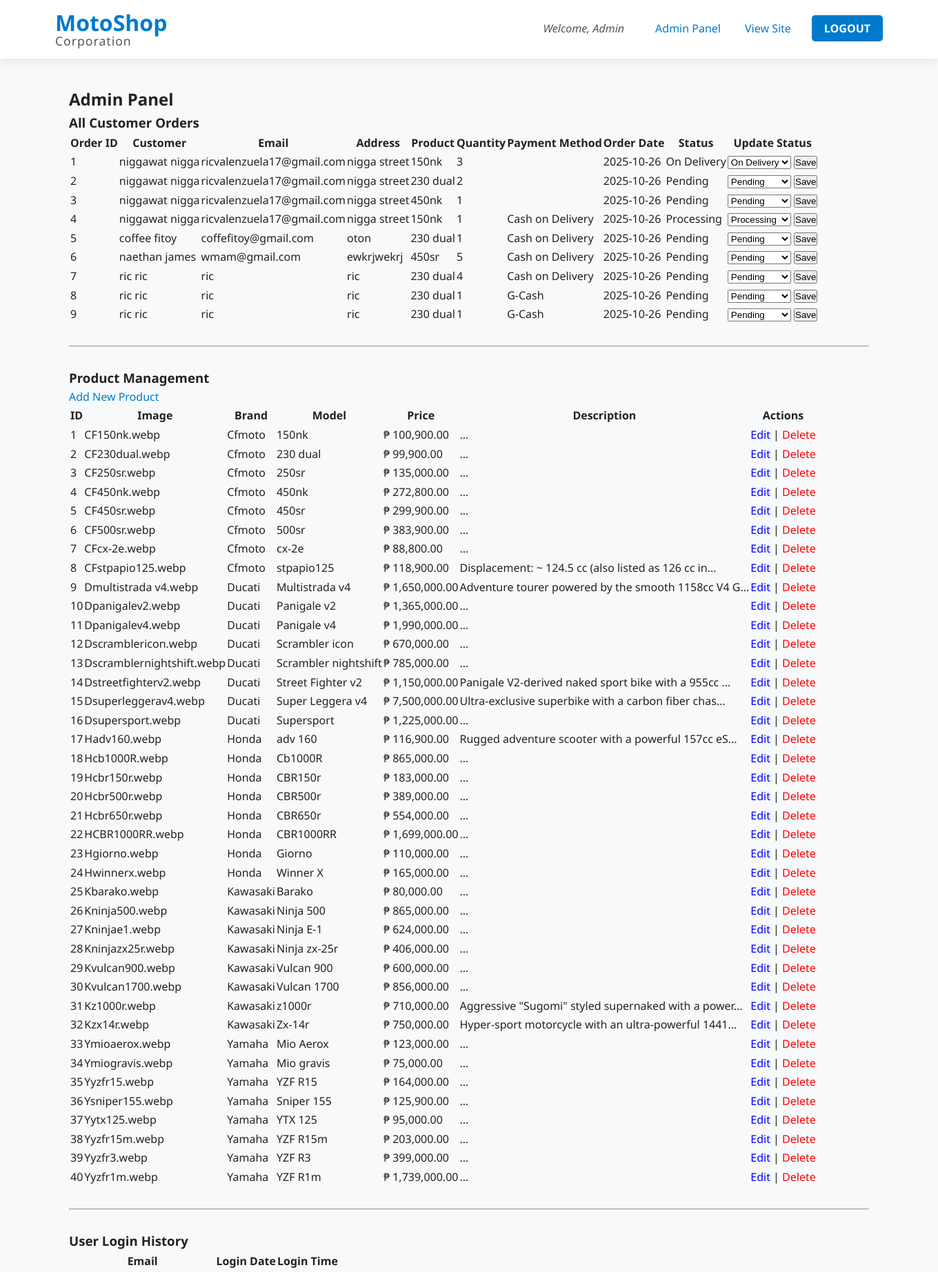
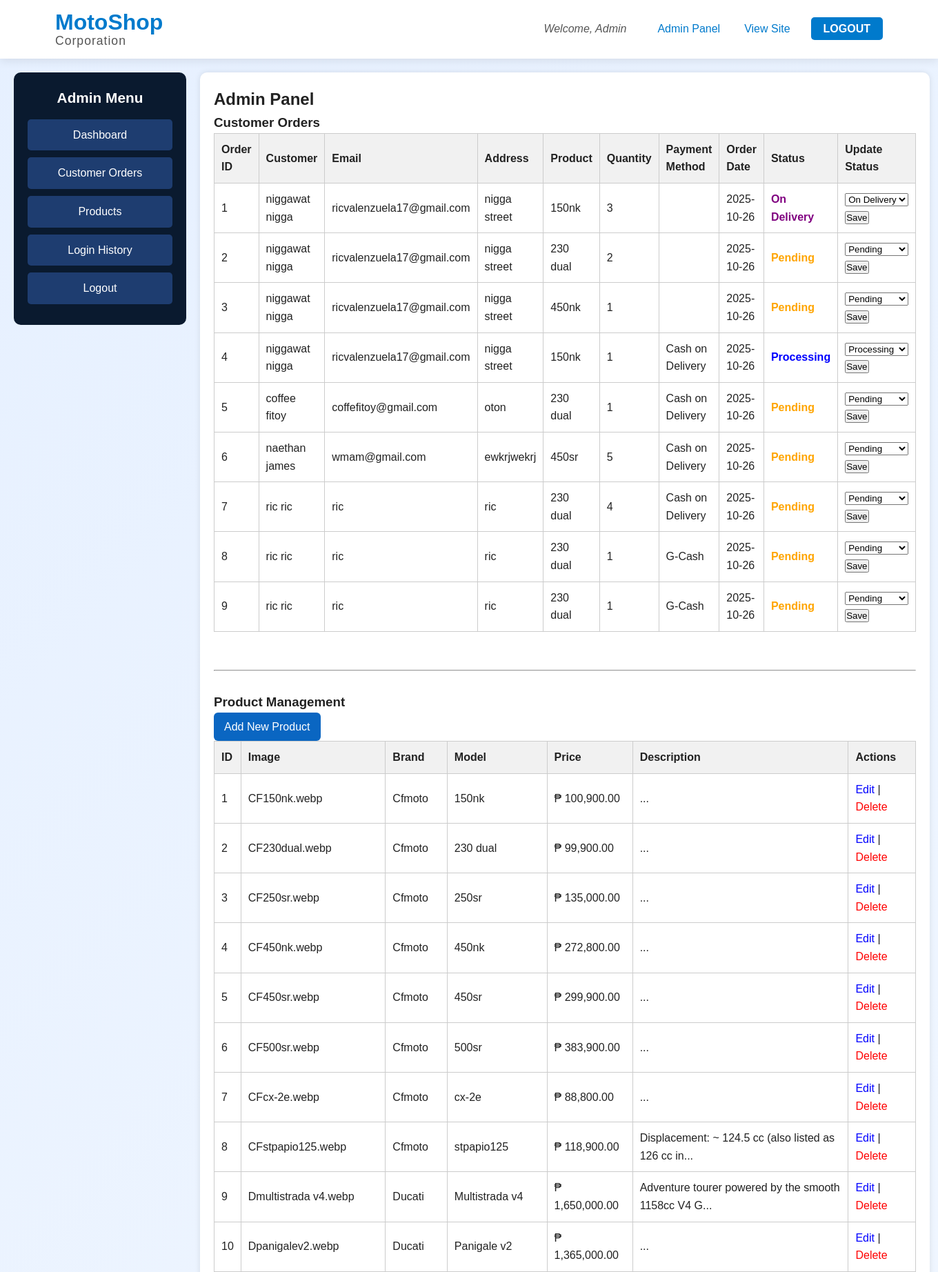
Before and after one commit to ricvalenzuelaa/MotoShops, a PHP site: page /admin_panel.php in a window 1360 px wide. Shown: the top 1844 px of the page at 69% size. Run offline with PHP 8.4, Linux system fonts and the light colour scheme; a user stored in the database is signed in; data comes from the database, SQL or seed files in the repository.

Commit message:
Add files via upload

```diff
--- a/admin_panel.php
+++ b/admin_panel.php
@@ -8,16 +8,129 @@ if (!isset($_SESSION['adminID'])) {
 }
 ?>
 
-<div class="container">
+<style>
+    body {
+    font-family: Arial, sans-serif;
+    background: linear-gradient(135deg, #e6f0ff, #f9fcff);
+    margin: 0;
+    padding: 0;
+    }
+
+    .two-column-wrapper {
+    display: grid;
+    grid-template-columns: 250px 1fr;
+    gap: 20px;
+    margin: 20px;
+    align-items: start;
+    }
+
+    .sidebar {
+    background: #0a1a2f;
+    color: #fff;
+    padding: 20px;
+    border-radius: 10px;
+    height: ;
+    }
+
+    .sidebar h3 {
+    margin-bottom: 15px;
+    text-align: center;
+    font-size: 1.3rem;
+    }
+
+    .sidebar a {
+    display: block;
+    color: #fff;
+    text-decoration: none;
+    padding: 10px;
+    border-radius: 5px;
+    margin-bottom: 10px;
+    background: #1e3d70;
+    text-align: center;
+    transition: 0.3s;
+    }
+
+    .sidebar a:hover {
+    background: #355fa8;
+    }
+
+.main-content {
+  background: #fff;
+  border-radius: 10px;
+  padding: 20px;
+  box-shadow: 0 0 8px rgba(0,0,0,0.1);
+}
+
+table {
+  width: 100%;
+  border-collapse: collapse;
+  margin-bottom: 25px;
+}
+
+table, th, td {
+  border: 1px solid #ccc;
+}
+
+th, td {
+  padding: 10px;
+  text-align: left;
+}
+
+th {
+  background: #f1f1f1;
+}
+
+.status-Pending { color: orange; font-weight: bold; }
+.status-Processing { color: blue; font-weight: bold; }
+.status-On-Delivery { color: purple; font-weight: bold; }
+.status-Delivered { color: green; font-weight: bold; }
+
+.form-btn {
+  background: #0a66c2;
+  color: #fff;
+  padding: 8px 15px;
+  border-radius: 6px;
+  text-decoration: none;
+  display: inline-block;
+}
+
+.form-btn:hover {
+  background: #084a8b;
+}
+
+@media (max-width: 768px) {
+  .two-column-wrapper {
+    grid-template-columns: 1fr;
+  }
+}
+</style>
+
+<div class="two-column-wrapper">
+  <!-- Sidebar -->
+  <aside class="sidebar">
+    <h3>Admin Menu</h3>
+    <a href="admin_panel.php">Dashboard</a>
+    <a href="#orders">Customer Orders</a>
+    <a href="#products">Products</a>
+    <a href="#logins">Login History</a>
+    <a href="logout.php">Logout</a>
+  </aside>
+
+  <!-- Main Content -->
+  <section class="main-content">
     <h2>Admin Panel</h2>
 
-    <h3>All Customer Orders</h3>
-    <?php
-    if (isset($_GET['status_success'])) {
-        echo "<p style='color: green; background: #e0ffe0; padding: 10px; border: 1px solid green;'>Order status updated successfully!</p>";
-    }
-    ?>
-    <div style="overflow-x: auto;"> <table>
+    <!-- Customer Orders -->
+    <h3 id="orders">Customer Orders</h3>
+
+    <?php if (isset($_GET['status_success'])): ?>
+      <p style="color: green; background: #e0ffe0; padding: 10px; border: 1px solid green;">
+        Order status updated successfully!
+      </p>
+    <?php endif; ?>
+
+    <div style="overflow-x:auto;">
+      <table>
         <thead>
           <tr>
             <th>Order ID</th>
@@ -26,15 +139,16 @@ if (!isset($_SESSION['adminID'])) {
             <th>Address</th>
             <th>Product</th>
             <th>Quantity</th>
-                <th>Payment Method</th> <th>Order Date</th>
+            <th>Payment Method</th>
+            <th>Order Date</th>
             <th>Status</th>
             <th>Update Status</th>
           </tr>
         </thead>
         <tbody>
           <?php
-            // Updated query to include PaymentMethod
-            $sql_orders = "SELECT o.OrderID, u.FirstName, u.LastName, u.Email, u.Address,
+          $sql_orders = "
+            SELECT o.OrderID, u.FirstName, u.LastName, u.Email, u.Address,
                    p.productModel, o.OrderQuantity, o.PaymentMethod, o.OrderDate, o.OrderStatus
             FROM orders o
             JOIN users u ON o.userID = u.userID
@@ -43,49 +157,47 @@ if (!isset($_SESSION['adminID'])) {
 
           $result_orders = $conn->query($sql_orders);
 
-            if ($result_orders->num_rows > 0) {
-                while ($row = $result_orders->fetch_assoc()) {
+          if ($result_orders->num_rows > 0):
+              while ($row = $result_orders->fetch_assoc()):
                   $status_class = "status-" . str_replace(' ', '-', $row['OrderStatus']);
-                    echo "<tr>";
-                    echo "<td>" . $row['OrderID'] . "</td>";
-                    echo "<td>" . $row['FirstName'] . " " . $row['LastName'] . "</td>";
-                    echo "<td>" . $row['Email'] . "</td>";
-                    echo "<td>" . $row['Address'] . "</td>";
-                    echo "<td>" . $row['productModel'] . "</td>";
-                    echo "<td>" . $row['OrderQuantity'] . "</td>";
-                    echo "<td>" . $row['PaymentMethod'] . "</td>"; // NEW
-                    echo "<td>" . $row['OrderDate'] . "</td>";
-                    echo "<td class='" . $status_class . "'>" . $row['OrderStatus'] . "</td>";
-
-                    // --- Editable Status Form ---
-                    echo "<td>
-                            <form action='update_status.php' method='POST' class='status-form'>
-                                <input type='hidden' name='OrderID' value='" . $row['OrderID'] . "'>
-                                <select name='OrderStatus'>
-                                    <option value='Pending' " . ($row['OrderStatus'] == 'Pending' ? 'selected' : '') . ">Pending</option>
-                                    <option value='Processing' " . ($row['OrderStatus'] == 'Processing' ? 'selected' : '') . ">Processing</option>
-                                    <option value='On Delivery' " . ($row['OrderStatus'] == 'On Delivery' ? 'selected' : '') . ">On Delivery</option>
-                                    <option value='Delivered' " . ($row['OrderStatus'] == 'Delivered' ? 'selected' : '') . ">Delivered</option>
+          ?>
+          <tr>
+            <td><?= $row['OrderID'] ?></td>
+            <td><?= $row['FirstName'] . " " . $row['LastName'] ?></td>
+            <td><?= $row['Email'] ?></td>
+            <td><?= $row['Address'] ?></td>
+            <td><?= $row['productModel'] ?></td>
+            <td><?= $row['OrderQuantity'] ?></td>
+            <td><?= $row['PaymentMethod'] ?></td>
+            <td><?= $row['OrderDate'] ?></td>
+            <td class="<?= $status_class ?>"><?= $row['OrderStatus'] ?></td>
+            <td>
+              <form action="update_status.php" method="POST" class="status-form">
+                <input type="hidden" name="OrderID" value="<?= $row['OrderID'] ?>">
+                <select name="OrderStatus">
+                  <option value="Pending" <?= $row['OrderStatus']=='Pending'?'selected':'' ?>>Pending</option>
+                  <option value="Processing" <?= $row['OrderStatus']=='Processing'?'selected':'' ?>>Processing</option>
+                  <option value="On Delivery" <?= $row['OrderStatus']=='On Delivery'?'selected':'' ?>>On Delivery</option>
+                  <option value="Delivered" <?= $row['OrderStatus']=='Delivered'?'selected':'' ?>>Delivered</option>
                 </select>
-                                <button type='submit'>Save</button>
+                <button type="submit">Save</button>
               </form>
-                          </td>";
-
-                    echo "</tr>";
-                }
-            } else {
-                echo "<tr><td colspan='10'>No orders found.</td></tr>"; // Colspan updated
-            }
-            ?>
+            </td>
+          </tr>
+          <?php endwhile; else: ?>
+            <tr><td colspan="10">No orders found.</td></tr>
+          <?php endif; ?>
         </tbody>
       </table>
     </div>
 
-    <hr style="margin: 30px 0;">
+    <hr style="margin:30px 0;">
 
-    <h3>Product Management</h3>
-    <a href="add_product.php" class="form-btn" style="text-decoration: none; margin-bottom: 15px;">Add New Product</a>
-    <div style="overflow-x: auto;">
+    <!-- Product Management -->
+    <h3 id="products">Product Management</h3>
+    <a href="add_product.php" class="form-btn">Add New Product</a>
+
+    <div style="overflow-x:auto;">
       <table>
         <thead>
           <tr>
@@ -103,35 +215,35 @@ if (!isset($_SESSION['adminID'])) {
           $sql_products = "SELECT * FROM products ORDER BY productID ASC";
           $result_products = $conn->query($sql_products);
 
-            if ($result_products->num_rows > 0) {
-                while ($row = $result_products->fetch_assoc()) {
-                    echo "<tr>";
-                    echo "<td>" . $row['productID'] . "</td>";
-                    echo "<td>" . $row['productimage'] . "</td>";
-                    echo "<td>" . $row['BrandName'] . "</td>";
-                    echo "<td>" . $row['productModel'] . "</td>";
-                    echo "<td>" . "₱ " . number_format($row['Price'], 2) . "</td>";
-                    echo "<td>" . substr($row['productDescription'], 0, 50) . "...</td>";
-                    echo "<td>";
-                    echo "<a href='edit_product.php?product_id=" . $row['productID'] . "' style='color:blue;'>Edit</a> | ";
-                    echo "<a href='delete_product.php?product_id=" . $row['productID'] . "'
-                           onclick='return confirm(\"Are you sure you want to delete this product AND all associated orders?\");'
-                           style='color:red;'>Delete</a>";
-                    echo "</td>";
-                    echo "</tr>";
-                }
-            } else {
-                echo "<tr><td colspan='7'>No products found.</td></tr>";
-            }
+          if ($result_products->num_rows > 0):
+              while ($row = $result_products->fetch_assoc()):
           ?>
+          <tr>
+            <td><?= $row['productID'] ?></td>
+            <td><?= $row['productimage'] ?></td>
+            <td><?= $row['BrandName'] ?></td>
+            <td><?= $row['productModel'] ?></td>
+            <td>₱ <?= number_format($row['Price'], 2) ?></td>
+            <td><?= substr($row['productDescription'], 0, 50) ?>...</td>
+            <td>
+              <a href="edit_product.php?product_id=<?= $row['productID'] ?>" style="color:blue;">Edit</a> |
+              <a href="delete_product.php?product_id=<?= $row['productID'] ?>"
+                 onclick="return confirm('Are you sure you want to delete this product AND all associated orders?');"
+                 style="color:red;">Delete</a>
+            </td>
+          </tr>
+          <?php endwhile; else: ?>
+            <tr><td colspan="7">No products found.</td></tr>
+          <?php endif; ?>
         </tbody>
       </table>
     </div>
 
-    <hr style="margin: 30px 0;">
+    <hr style="margin:30px 0;">
 
-    <h3>User Login History</h3>
-    <div style="overflow-x: auto;">
+    <!-- Login History -->
+    <h3 id="logins">User Login History</h3>
+    <div style="overflow-x:auto;">
       <table>
         <thead>
           <tr>
@@ -145,21 +257,21 @@ if (!isset($_SESSION['adminID'])) {
           $sql_logins = "SELECT * FROM login ORDER BY loginDate DESC, loginTime DESC LIMIT 50";
           $result_logins = $conn->query($sql_logins);
 
-            if ($result_logins->num_rows > 0) {
-                while ($row = $result_logins->fetch_assoc()) {
-                    echo "<tr>";
-                    echo "<td>" . $row['Email'] . "</td>";
-                    echo "<td>" . $row['loginDate'] . "</td>";
-                    echo "<td>" . $row['loginTime'] . "</td>";
-                    echo "</tr>";
-                }
-            } else {
-                echo "<tr><td colspan='3'>No login history found.</td></tr>";
-            }
+          if ($result_logins->num_rows > 0):
+              while ($row = $result_logins->fetch_assoc()):
           ?>
+          <tr>
+            <td><?= $row['Email'] ?></td>
+            <td><?= $row['loginDate'] ?></td>
+            <td><?= $row['loginTime'] ?></td>
+          </tr>
+          <?php endwhile; else: ?>
+            <tr><td colspan="3">No login history found.</td></tr>
+          <?php endif; ?>
         </tbody>
       </table>
     </div>
+  </section>
 </div>
 
 <?php
```
Lines whose indentation alone changed are shown as unchanged.
